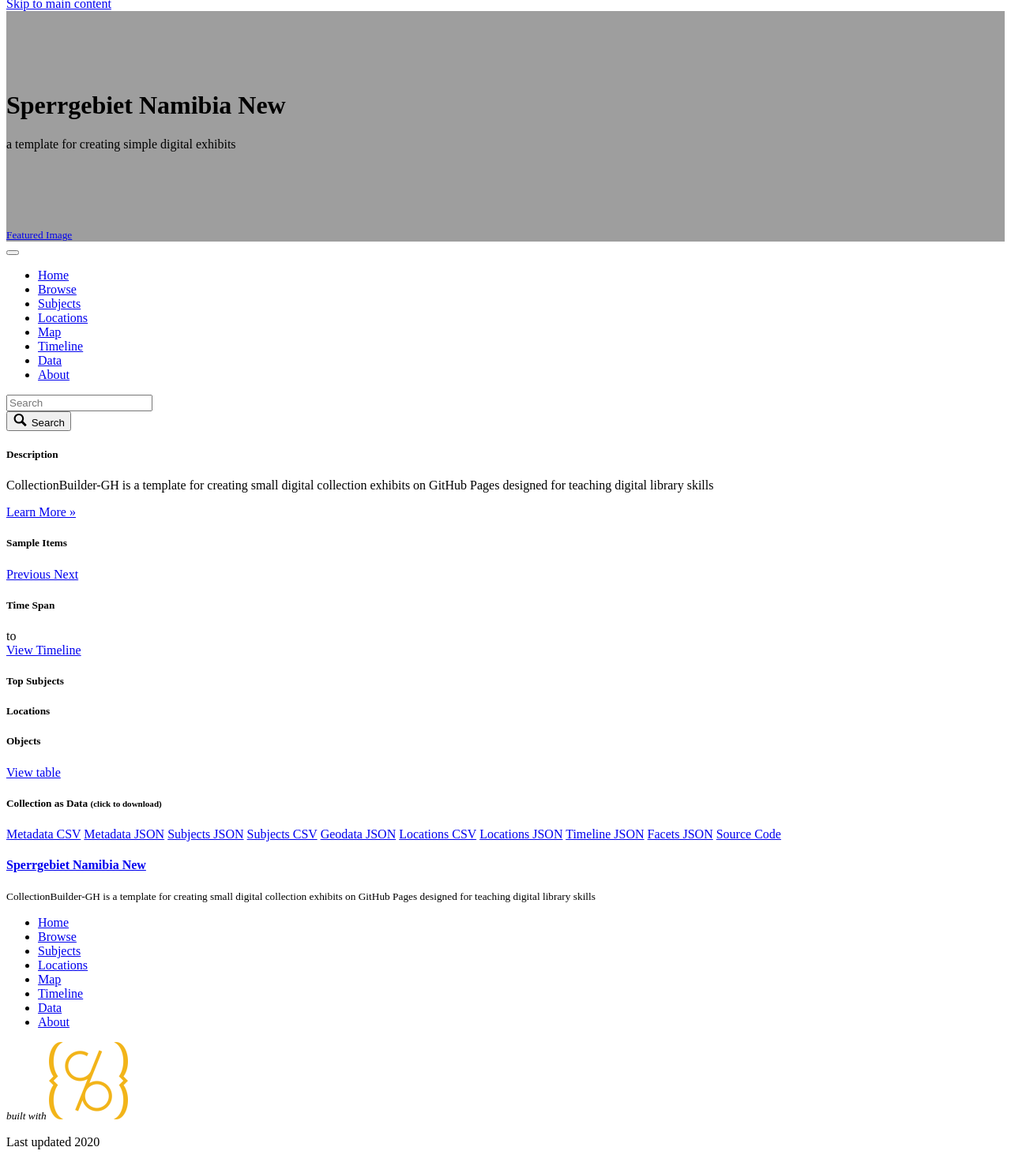
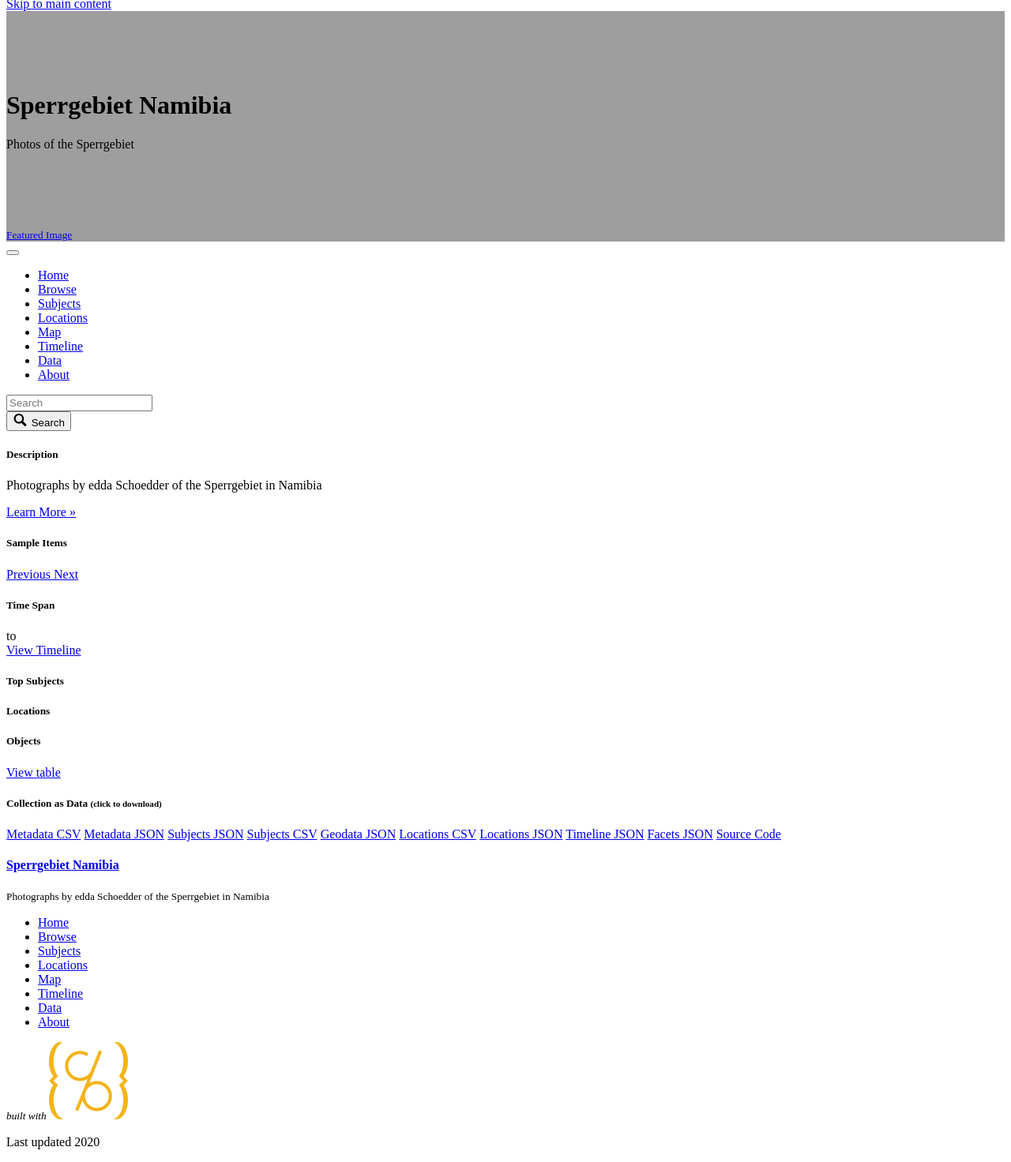
Before and after one commit to etanus11/sperrgebiet_new, a Jekyll site: the page built from index.md, in a window 1280 px wide, cut to the strip 112-1584 px from the top of the page. Shown: the whole strip at 79% size. Built offline with Jekyll 4.4.1, drawn with Linux system fonts in a browser that asks for light colours.

Commit message:
Update _config.yml

```diff
--- a/_config.yml
+++ b/_config.yml
@@ -10,7 +10,7 @@
 # url is your gh-pages base, following the pattern: username.github.io
 url: https://etanus11.github.io
 # baseurl is your github repository's name prefixed with a /
-baseurl: /sperrgebiet_new
+baseurl: /Sperrgebiet
 # location of code, the full url to your github repository
 source-code: https://github.com/CollectionBuilder/collectionbuilder-gh
 
@@ -18,14 +18,13 @@
 # SITE SETTINGS
 #
 # title of site appears in banner
-title: Sperrgebiet Namibia New
+title: Sperrgebiet Namibia
 # tagline, a short phrase that will appear throughout the site in the top banner
-tagline: a template for creating simple digital exhibits
+tagline: Photos of the Sperrgebiet
 # description appears in meta tags and other locations
 # this description might appear in search result lists, keep around 160 characters max
-description: "CollectionBuilder-GH is a template for creating small digital collection exhibits on GitHub Pages designed for teaching digital library skills"
-# creator of the digital collection, to appear in meta tags; we typically use our GitHub usernames but feel free to just use your name
-author: CollectionBuilder
+description: "Photographs by edda Schoedder of the Sperrgebiet in Namibia"
+author: Renate Morgenstern
 
 ##########
 # COLLECTION SETTINGS
@@ -44,7 +43,7 @@
 # ROBOTS EXCLUDE
 #
 # set noindex to true if you do NOT want Google to index your site
-# noindex: true
+noindex: true
 
 ##########
 # BUILD SETTINGS
```
